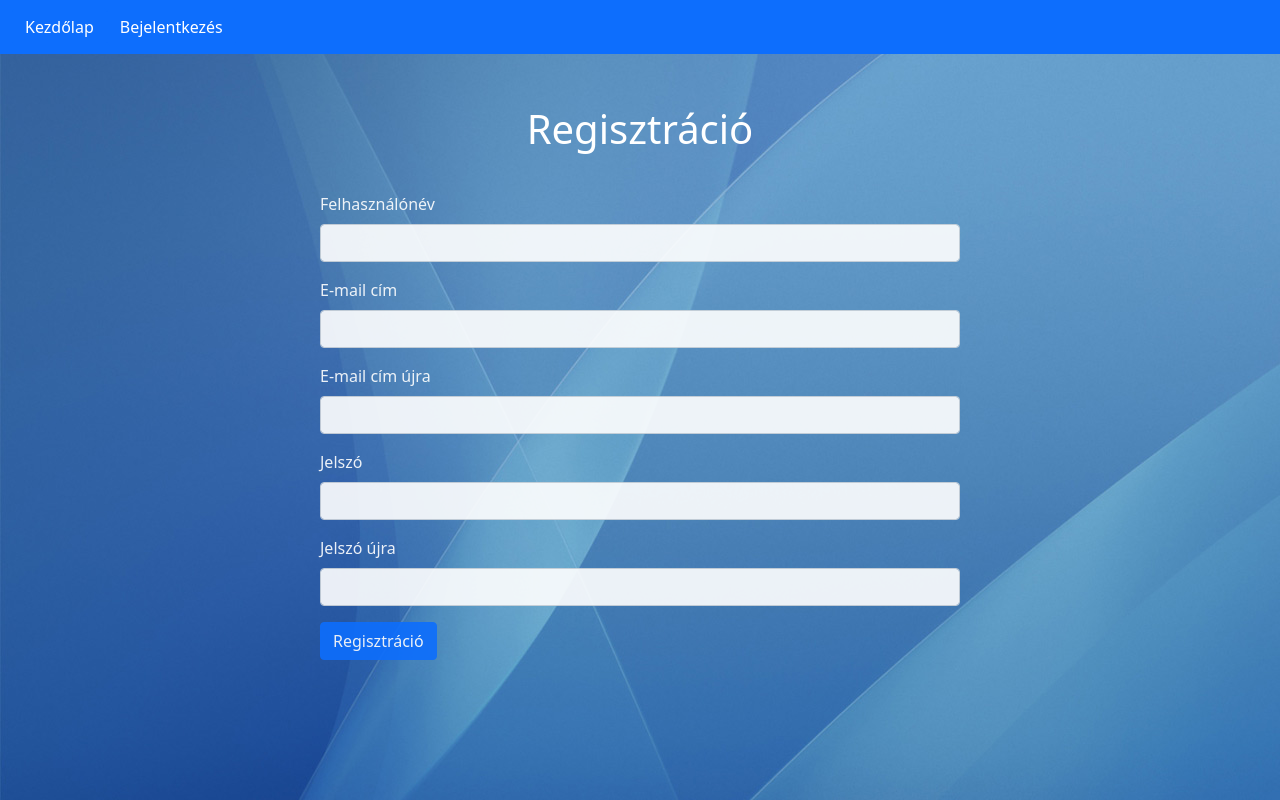
After one commit to TomasCall/Sz-ml-z-sKATAWEB, a Flask app: page /registration in a window 1280 px wide. The commit adds this page. Run offline with Flask 2, Linux system fonts and the light colour scheme; some libraries are stand-ins or nearby versions.

Commit message:
Regisztráció és a Belépés lett változtatva

```diff
--- a/app.py
+++ b/app.py
@@ -9,25 +9,15 @@ app = Flask(__name__)
 app.config['MYSQL_HOST'] = "localhost"
 app.config['MYSQL_USER'] = "root"
 app.config['MYSQL_PASSWORD'] = ""
-app.config['MYSQL_DB'] = "szamla"
+app.config['MYSQL_DB'] = "webszamla"
 
 mysql = MySQL(app)
 
 @app.route('/', methods=['GET', 'POST'])
 def index():
-    if request.method == 'POST':
-        # Fetch form data
-        userDetails = request.form
-        name = userDetails['usrn']
-        email = userDetails['pswd']
-        cur = mysql.connection.cursor()
-        cur.execute("INSERT INTO asd(a, b) VALUES(%s, %s)",(name, email))
-        mysql.connection.commit()
-        cur.close()
-        return redirect('/users')
-    return render_template('login.html')
+    return "<h1>Main Page</h1>"
 
-@app.route('/users')
+@app.route("/users")
 def users():
     cur = mysql.connection.cursor()
     resultValue = cur.execute("SELECT * FROM adatok")
@@ -35,5 +25,29 @@ def users():
         userDetails = cur.fetchall()
         return render_template('user.html',userDetails=userDetails)
 
+
+@app.route("/login", methods=["GET", "POST"])
+def login():
+    if request.method == "POST":
+        return "Hello World"
+    return render_template("login.html")
+
+
+@app.route("/registration", methods=["GET", "POST"])
+def registration():
+    if request.method == 'POST':
+        # Fetch form data
+        userDetails = request.form
+        name = userDetails["usr"]
+        email = userDetails["mail"]
+        password = userDetails["pswd"]
+        cur = mysql.connection.cursor()
+        cur.execute(f"INSERT INTO user(felhasznalonev, email, jelszo) VALUES(\"{name}\",\"{email}\",\"{password}\")")
+        mysql.connection.commit()
+        cur.close()
+        return "<h1>asd</h1>"
+    return render_template("registration.html")
+
+
 if __name__ == '__main__':
     app.run(debug=True)
--- /dev/null
+++ b/static/login_and_registration.css
@@ -0,0 +1,28 @@
+#myform{
+    display: block;
+    justify-content: center;
+    align-items: center;
+    opacity: 0.9;
+    margin-top: 3%;
+    margin-left: 25%;
+    margin-right: 25%;
+    margin-bottom: 3%;
+}
+
+body{
+    background-image: url("../static/Desktop\ Backgrounds\ Using\ Browser\ Themes\ Desktop\ Wallpapers.jpg");
+}
+
+.my-backgroundcolor-nav{
+    background-color:#3366cc;
+}
+
+.text-white{
+    color: white;
+}
+
+.topic{
+    margin-top: 4%;
+    text-align: center;
+    color: white;
+}
--- /dev/null
+++ b/templates/registration.html
@@ -0,0 +1,51 @@
+<!DOCTYPE html>
+<html>
+    <head>
+        <meta charset="utf-8">
+        <title>Számlázás</title>
+        <link rel="stylesheet" type="text/css" href="{{ url_for('static',filename='login_and_registration.css') }}">
+        <link href="https://cdn.jsdelivr.net/npm/bootstrap@5.1.1/dist/css/bootstrap.min.css" rel="stylesheet" integrity="sha384-F3w7mX95PdgyTmZZMECAngseQB83DfGTowi0iMjiWaeVhAn4FJkqJByhZMI3AhiU" crossorigin="anonymous">
+    </head>
+    <body>
+        <nav class="navbar navbar-expand-lg navbar-dark bg-primary">
+            <div class="container-fluid">
+              <a class="btn btn-primary" href="#">Kezdőlap</a>
+              <button class="navbar-toggler" type="button" data-bs-toggle="collapse" data-bs-target="#navbarSupportedContent" aria-controls="navbarSupportedContent" aria-expanded="false" aria-label="Toggle navigation">
+                <span class="navbar-toggler-icon"></span>
+              </button>
+              <div class="collapse navbar-collapse" id="navbarSupportedContent">
+                <ul class="navbar-nav me-auto mb-2 mb-lg-0">
+                    <li class="nav-item">
+                        <a class="btn btn-primary" href="http://127.0.0.1:5000/login">Bejelentkezés</a>
+                    </li>
+                </ul>
+              </div>
+            </div>
+        </nav>
+        <h1 class="topic">Regisztráció</h1>
+        <form id="myform" method="POST" action="/registration">
+            <div class="mb-3">
+                <label for="usr" class="form-label text-white">Felhasználónév</label>
+                <input name="usr" type="text" class="form-control" id="usr">
+            </div>
+            <div class="mb-3">
+                <label for="mail" class="form-label text-white">E-mail cím</label>
+                <input type="email" class="form-control" id="mail" name="mail" aria-describedby="emailHelp">
+            </div>
+            <div class="mb-3">
+                <label for="emailagain" class="form-label text-white">E-mail cím újra</label>
+                <input type="email" class="form-control" id="emailagain" aria-describedby="emailHelp">
+            </div>
+            <div class="mb-3">
+                <label for="pswd" class="form-label text-white">Jelszó</label>
+                <input type="password" class="form-control" id="pswd" name="pswd">
+            </div>
+            <div class="mb-3">
+                <label for="passwordagain" class="form-label text-white">Jelszó újra</label>
+                <input type="password" class="form-control" id="passwordagain">
+            </div>
+            <button type="submit" class="btn btn-primary">Regisztráció</button>
+      </form>
+    <script src="https://cdn.jsdelivr.net/npm/bootstrap@5.1.1/dist/js/bootstrap.bundle.min.js" integrity="sha384-/bQdsTh/da6pkI1MST/rWKFNjaCP5gBSY4sEBT38Q/9RBh9AH40zEOg7Hlq2THRZ" crossorigin="anonymous"></script>
+    </body>
+</html>
```
Also changed, not shown: templates/login.html (+8 -7 lines).
